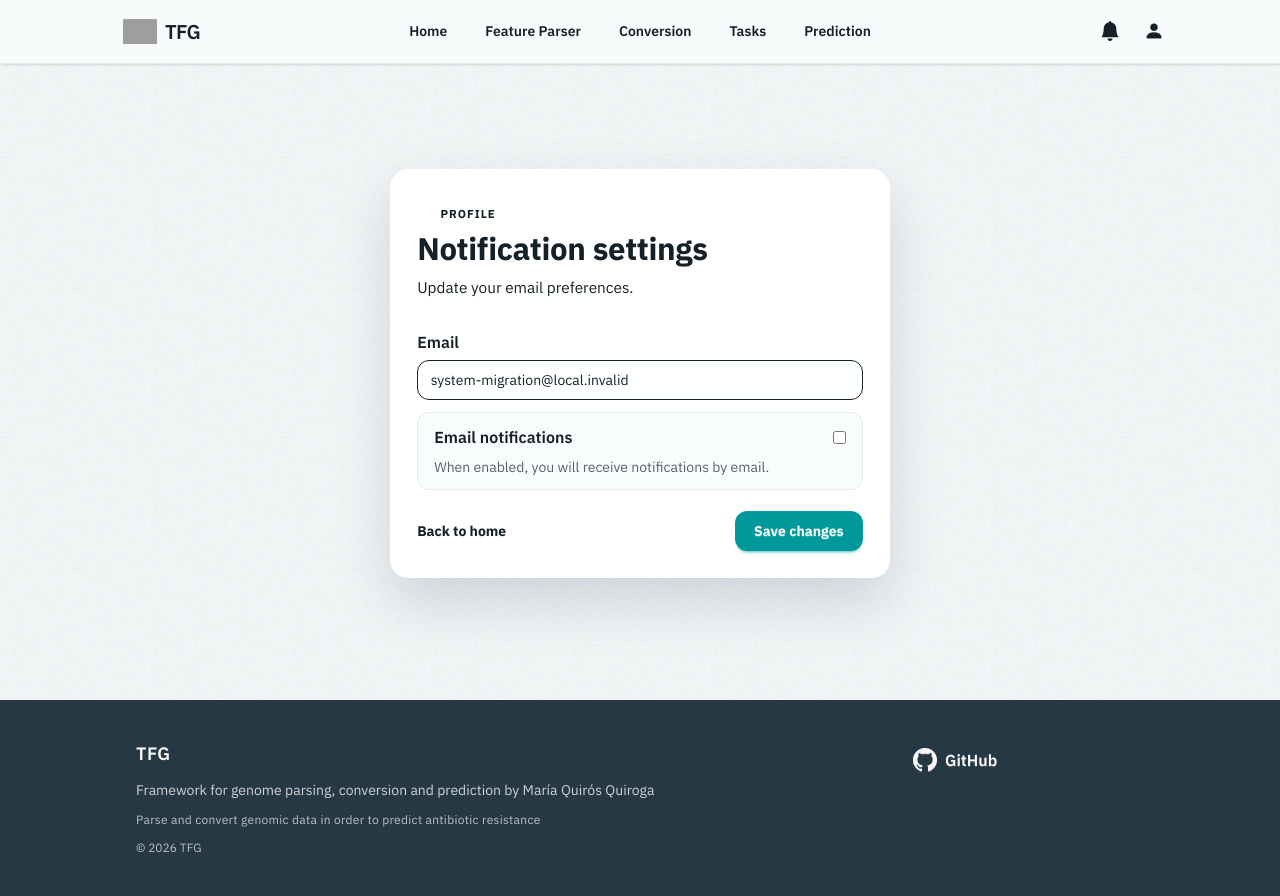
After one commit to mquirosq/cocos, a Django app: page /accounts/profile/ in a window 1280 px wide. The commit adds this page. Run offline with Django 5.2, Linux system fonts and the light colour scheme; a user stored in the database is signed in; data comes from the database, SQL or seed files in the repository; data that the repository does not hold is empty; style sheets or scripts are compiled from the project's sources; parts of the project's set-up code (start-up, migrations or seed data) failed here and were passed over; grey boxes are pictures that could not be loaded.

Commit message:
feat: add user profile settings for email notifications

```diff
--- a/app/home/forms.py
+++ b/app/home/forms.py
@@ -1,24 +1,22 @@
 from django import forms
 from django.contrib.auth.forms import UserCreationForm
 from django.contrib.auth.models import User
+from notifications.models import UserNotificationSettings
 
 
 class RegistroUsuarioForm(UserCreationForm):
     username = forms.CharField(
-        label='Usuario',
-        help_text='Requerido. 150 caracteres o menos. Letras, numeros y @/./+/-/_ solamente.',
+        label='User',
     )
     password1 = forms.CharField(
-        label='Contrasena',
+        label='Password',
         strip=False,
         widget=forms.PasswordInput(attrs={'autocomplete': 'new-password'}),
-        help_text='Usa al menos 8 caracteres y evita claves comunes.',
     )
     password2 = forms.CharField(
-        label='Confirmar contrasena',
+        label='Confirm Password',
         strip=False,
         widget=forms.PasswordInput(attrs={'autocomplete': 'new-password'}),
-        help_text='Escribe la misma contrasena para verificar.',
     )
 
     class Meta(UserCreationForm.Meta):
@@ -26,11 +24,44 @@ class RegistroUsuarioForm(UserCreationForm):
         fields = ('username',)
 
     error_messages = {
-        'password_mismatch': 'Las contrasenas no coinciden.',
+        'password_mismatch': 'The passwords do not match.',
     }
 
     def clean_username(self):
         username = self.cleaned_data.get('username', '').strip()
         if User.objects.filter(username__iexact=username).exists():
-            raise forms.ValidationError('Ese nombre de usuario ya esta registrado.')
+            raise forms.ValidationError('This username is already taken.')
         return username
+
+
+class ProfileSettingsForm(forms.Form):
+    email = forms.EmailField(
+        required=True,
+        label='Email',
+        widget=forms.EmailInput(attrs={'class': 'input input-bordered w-full'}),
+    )
+    email_notifications_enabled = forms.BooleanField(
+        required=False,
+        label='Enable email notifications',
+        widget=forms.CheckboxInput(attrs={'class': 'toggle toggle-primary'}),
+    )
+
+    def __init__(self, *args, user=None, **kwargs):
+        if user is None:
+            raise ValueError('ProfileSettingsForm requires a user instance.')
+        self.user = user
+        super().__init__(*args, **kwargs)
+
+        settings_obj, _ = UserNotificationSettings.objects.get_or_create(user=user)
+        if not self.is_bound:
+            self.initial.setdefault('email', user.email or '')
+            self.initial.setdefault('email_notifications_enabled', settings_obj.email_notifications_enabled)
+
+    def save(self):
+        settings_obj, _ = UserNotificationSettings.objects.get_or_create(user=self.user)
+        self.user.email = self.cleaned_data['email']
+        self.user.save(update_fields=['email'])
+
+        settings_obj.email_notifications_enabled = self.cleaned_data['email_notifications_enabled']
+        settings_obj.save(update_fields=['email_notifications_enabled', 'updated_at'])
+        return settings_obj
--- a/app/home/urls.py
+++ b/app/home/urls.py
@@ -9,6 +9,7 @@ urlpatterns = [
                 [
                     path('', include('django.contrib.auth.urls')),
                     path('register/', views.register, name='register'),
+                    path('profile/', views.profile_settings, name='profile'),
                 ],
                 'accounts',
             ),
--- a/app/home/views.py
+++ b/app/home/views.py
@@ -1,7 +1,7 @@
 from django.contrib import messages
+from django.contrib.auth.decorators import login_required
 from django.shortcuts import redirect, render
-from conversion.models import ConversionTask
-from .forms import RegistroUsuarioForm
+from .forms import ProfileSettingsForm, RegistroUsuarioForm
 
 def home(request):
     return render(request, 'home/home.html')
@@ -22,3 +22,17 @@ def register(request):
         form = RegistroUsuarioForm()
 
     return render(request, 'registration/register.html', {'form': form})
+
+
+@login_required
+def profile_settings(request):
+    if request.method == 'POST':
+        form = ProfileSettingsForm(request.POST, user=request.user)
+        if form.is_valid():
+            form.save()
+            messages.success(request, 'Profile settings updated successfully.')
+            return redirect('accounts:profile')
+    else:
+        form = ProfileSettingsForm(user=request.user)
+
+    return render(request, 'registration/profile.html', {'form': form})
--- a/app/notifications/models.py
+++ b/app/notifications/models.py
@@ -1,5 +1,18 @@
 from django.conf import settings
 from django.db import models
+
+
+class UserNotificationSettings(models.Model):
+    user = models.OneToOneField(
+        settings.AUTH_USER_MODEL,
+        on_delete=models.CASCADE,
+        related_name='notification_settings',
+    )
+    email_notifications_enabled = models.BooleanField(default=False)
+    updated_at = models.DateTimeField(auto_now=True)
+
+    def __str__(self):
+        return f'UserNotificationSettings(user={self.user_id}, email_notifications_enabled={self.email_notifications_enabled})'
 
 
 class TaskNotification(models.Model):
@@ -31,8 +44,6 @@ class TaskNotification(models.Model):
     channels = models.JSONField(default=list, blank=True)
 
     class Meta:
-        db_table = 'converter_tasknotification'
-        managed = False
         ordering = ['-created_at']
 
     def __str__(self):
--- a/app/notifications/services.py
+++ b/app/notifications/services.py
@@ -3,7 +3,7 @@ import logging
 from django.conf import settings
 from django.core.mail import send_mail
 
-from notifications.models import TaskNotification
+from notifications.models import TaskNotification, UserNotificationSettings
 
 logger = logging.getLogger(__name__)
 
@@ -12,6 +12,10 @@ EMAIL_SUBJECT = getattr(settings, 'NOTIFICATION_EMAIL_SUBJECT', 'TFG Conversion
 
 def _send_email_notification(user, message):
     if not user or not user.email:
+        return False
+
+    settings_obj = UserNotificationSettings.objects.filter(user=user).only('email_notifications_enabled').first()
+    if settings_obj is not None and not settings_obj.email_notifications_enabled:
         return False
 
     from_email = getattr(settings, 'DEFAULT_FROM_EMAIL', None)
--- a/app/templates/includes/navbar.html
+++ b/app/templates/includes/navbar.html
@@ -52,6 +52,12 @@
         <ul tabindex="0" class="menu dropdown-content mt-3 z-50 p-2 shadow-lg bg-base-100 rounded-box w-60 border border-base-300 text-base">
           <li><a class="pointer-events-none opacity-80">Hello, {{ user.username }}</a></li>
           <li>
+            <a href="{% url 'accounts:profile' %}">
+              <i class="bi bi-gear-fill text-base"></i>
+              Profile settings
+            </a>
+          </li>
+          <li>
             <a href="{% url 'accounts:logout' %}" onclick="event.preventDefault(); document.getElementById('logout-form').submit();">
               <i class="bi bi-box-arrow-right text-base"></i>
               Logout
--- /dev/null
+++ b/app/templates/registration/profile.html
@@ -0,0 +1,48 @@
+{% extends 'base.html' %}
+{% load static %}
+
+{% block title %}Profile Settings{% endblock %}
+
+{% block override_style %}
+<link rel="stylesheet" href="{% static 'css/auth/auth.css' %}">
+{% endblock %}
+
+{% block content %}
+<section class="auth-wrapper">
+  <div class="auth-orb auth-orb-one"></div>
+  <div class="auth-orb auth-orb-two"></div>
+  <div class="auth-card">
+    <div class="auth-card-header">
+      <span class="auth-eyebrow">Profile</span>
+      <h1 class="auth-card-title">Notification settings</h1>
+      <p class="auth-card-subtitle">Update your email preferences.</p>
+    </div>
+    <div class="auth-card-body">
+      <form method="post" novalidate>
+        {% csrf_token %}
+
+        <div class="mb-3">
+          <label for="id_email" class="label-text font-semibold">Email</label>
+          {{ form.email }}
+          {% if form.email.errors %}
+            <div class="text-error text-sm mt-1">{{ form.email.errors|striptags }}</div>
+          {% endif %}
+        </div>
+
+        <div class="mb-3 rounded-xl border border-base-300 bg-base-100/70 px-4 py-3">
+          <label for="id_email_notifications_enabled" class="flex items-center justify-between gap-3 cursor-pointer">
+            <span class="font-semibold">Email notifications</span>
+            {{ form.email_notifications_enabled }}
+          </label>
+          <p class="text-sm opacity-70 mt-2 mb-0">When enabled, you will receive notifications by email.</p>
+        </div>
+
+        <div class="auth-actions">
+          <a href="{% url 'home' %}" class="text-sm">Back to home</a>
+          <button class="btn btn-primary" type="submit">Save changes</button>
+        </div>
+      </form>
+    </div>
+  </div>
+</section>
+{% endblock %}
```
Also changed, not shown: app/conversion/migrations/0005_alter_conversiontask_user_alter_fileupload_user_and_more.py (added), app/notifications/migrations/0001_initial.py (added), app/notifications/migrations/0002_ensure_tasknotification_table.py (added), app/notifications/migrations/0003_move_tables_to_notifications_namespace.py (added), app/notifications/migrations/__init__.py (added).
